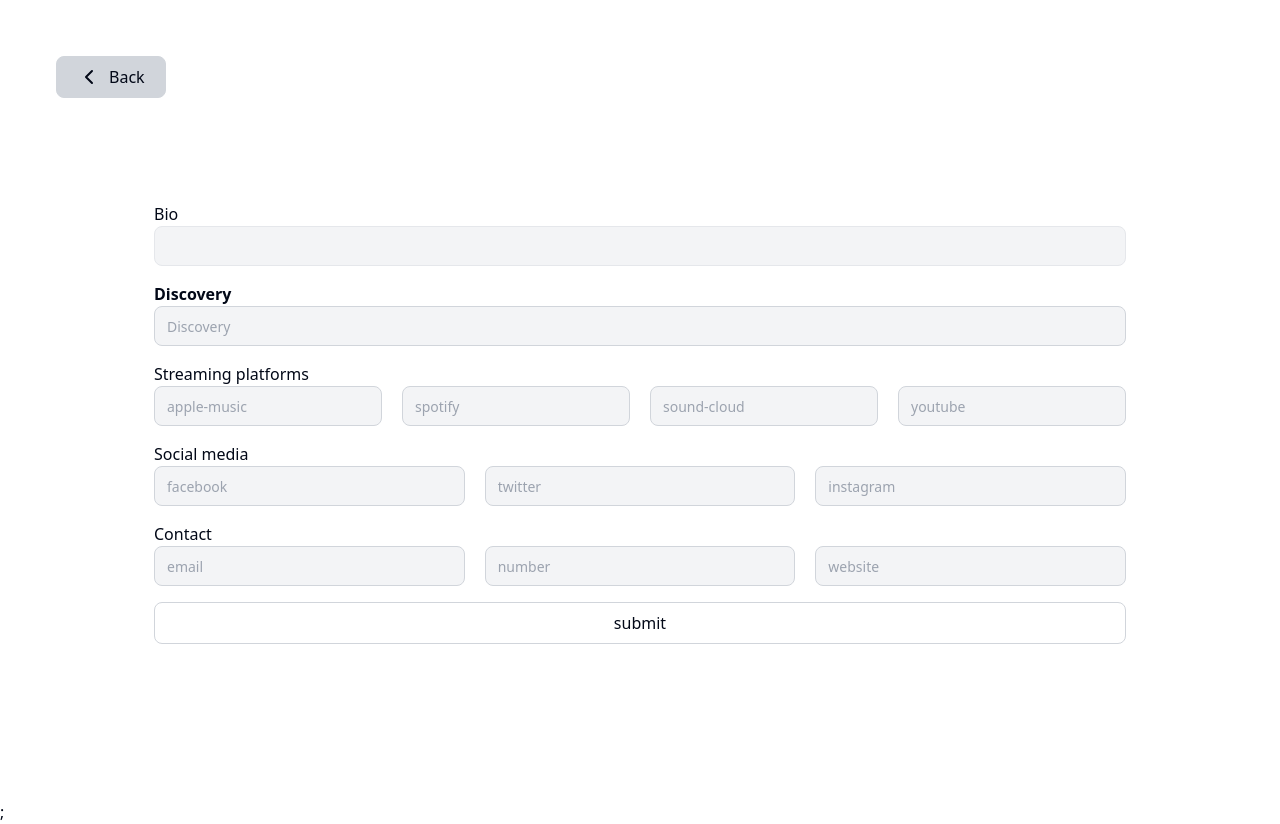
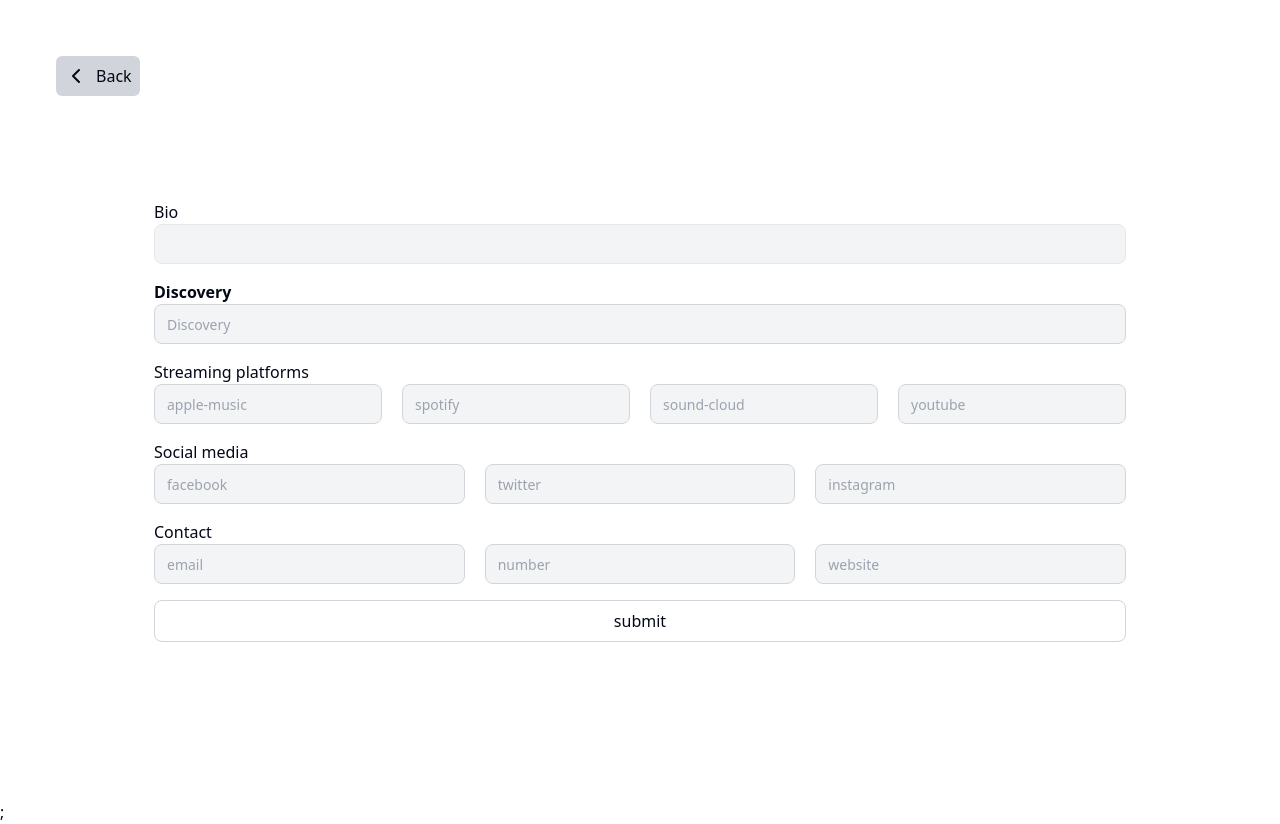
Before and after one commit to Jsmithseo/headlessSTLR, a Next.js app: page /profile/1/epk in a window 1280 px wide. Built offline with nearby package versions, Linux system fonts and the light colour scheme; no server answers; the database is empty.

Commit message:
epk basic functionality complete

```diff
--- a/components/Forms/epkForm.jsx
+++ b/components/Forms/epkForm.jsx
@@ -49,8 +49,8 @@ function EpkForm() {
             id="bio"
             name="bio"
             type="text"
-            rows={3}
-            cols={40}
+            rows={10}
+            cols={10}
             {...register("bio", { required: true })}
             className="flex h-10 w-full items-center overflow-clip rounded-lg border border-gray-200 text-base outline duration-150 outline-none bg-gray-100"
             errors={errors}
--- a/pages/profile/[id]/epk/index.tsx
+++ b/pages/profile/[id]/epk/index.tsx
@@ -23,10 +23,10 @@ export default function EPK() {
   return (
     <div className="w-screen h-screen flex flex-col gap-12 items-center ">
       <header className="w-full p-14">
-        <Button className="flex flex-row gap-2 bg-gray-300">
+        <button className="flex flex-row gap-2 bg-gray-300 p-2 rounded-md">
           <ChevronLeft />
           Back
-        </Button>
+        </button>
       </header>
       <EpkForm />
     </div>
```
